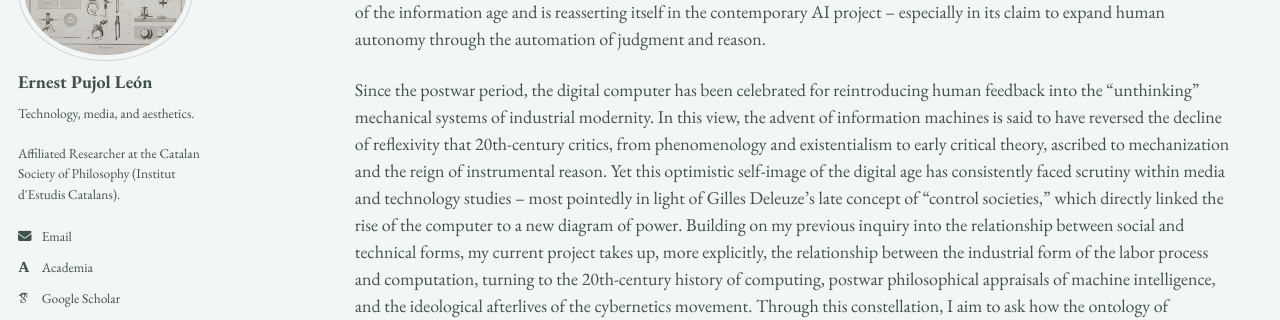
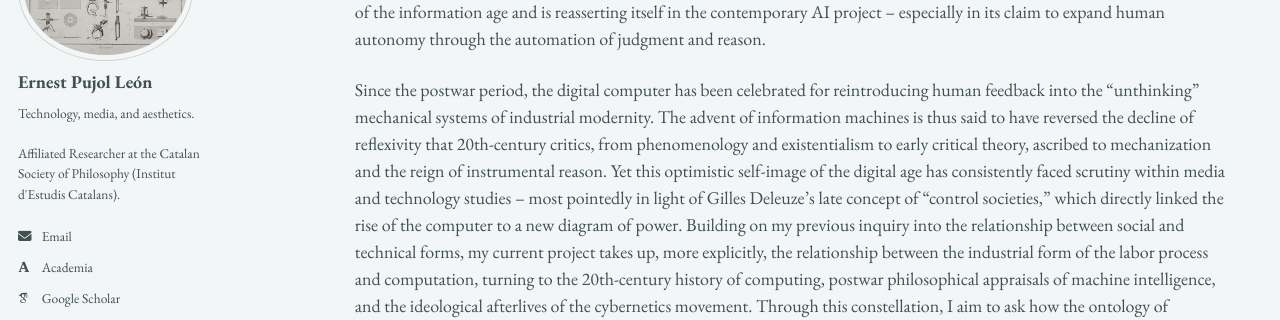
Before and after one commit to epujol90/epujol90.github.io, a Jekyll site: the page built from _pages/research.md, in a window 1280 px wide and 900 px high, scrolled down 1560 px. Shown: the part 182-502 px from the top of the window. Built offline with Jekyll 4.4.1, drawn with Linux system fonts in a browser that asks for light colours; some web fonts are replaced; a script bundle is joined from its source files by our own code; library files that are not in the unit come from our copies; some of the changed text lies outside the part shown.

Commit message:
Update research.md

```diff
--- a/_pages/research.md
+++ b/_pages/research.md
@@ -27,7 +27,7 @@ My doctoral work centered on the _longue durée_ of industrial modernity and wha
 
 As I revise this work into a monograph, my ongoing research traces how the core dynamic of subsumption has steered the course of the information age and is reasserting itself in the contemporary AI project -- especially in its claim to expand human autonomy through the automation of judgment and reason.
 
-Since the postwar period, the digital computer has been celebrated for reintroducing human feedback into the "unthinking" mechanical systems of industrial modernity. In this view, the advent of information machines is said to have reversed the decline of reflexivity that 20th-century critics, from phenomenology and existentialism to early critical theory, ascribed to mechanization and the reign of instrumental reason. Yet this optimistic self-image of the digital age has consistently faced scrutiny within media and technology studies -- most pointedly in light of Gilles Deleuze's late concept of “control societies," which directly linked the rise of the computer to a new diagram of power. Building on my previous inquiry into the relationship between social and technical forms, my current project takes up, more explicitly, the relationship between the industrial form of the labor process and computation, turning to the 20th-century history of computing, postwar philosophical appraisals of machine intelligence, and the ideological afterlives of the cybernetics movement. Through this constellation, I aim to ask how the ontology of computing machines is bound up with the sociality of capitalist life, and whether the socialized intelligence they harness truly foretells its overcoming.
+Since the postwar period, the digital computer has been celebrated for reintroducing human feedback into the "unthinking" mechanical systems of industrial modernity. The advent of information machines is thus said to have reversed the decline of reflexivity that 20th-century critics, from phenomenology and existentialism to early critical theory, ascribed to mechanization and the reign of instrumental reason. Yet this optimistic self-image of the digital age has consistently faced scrutiny within media and technology studies -- most pointedly in light of Gilles Deleuze's late concept of “control societies," which directly linked the rise of the computer to a new diagram of power. Building on my previous inquiry into the relationship between social and technical forms, my current project takes up, more explicitly, the relationship between the industrial form of the labor process and computation, turning to the 20th-century history of computing, postwar philosophical appraisals of machine intelligence, and the ideological afterlives of the cybernetics movement. Through this constellation, I aim to ask how the ontology of computing machines is bound up with the sociality of capitalist life, and whether the socialized intelligence they harness truly foretells its overcoming.
 <br>
 <br>
 
```
